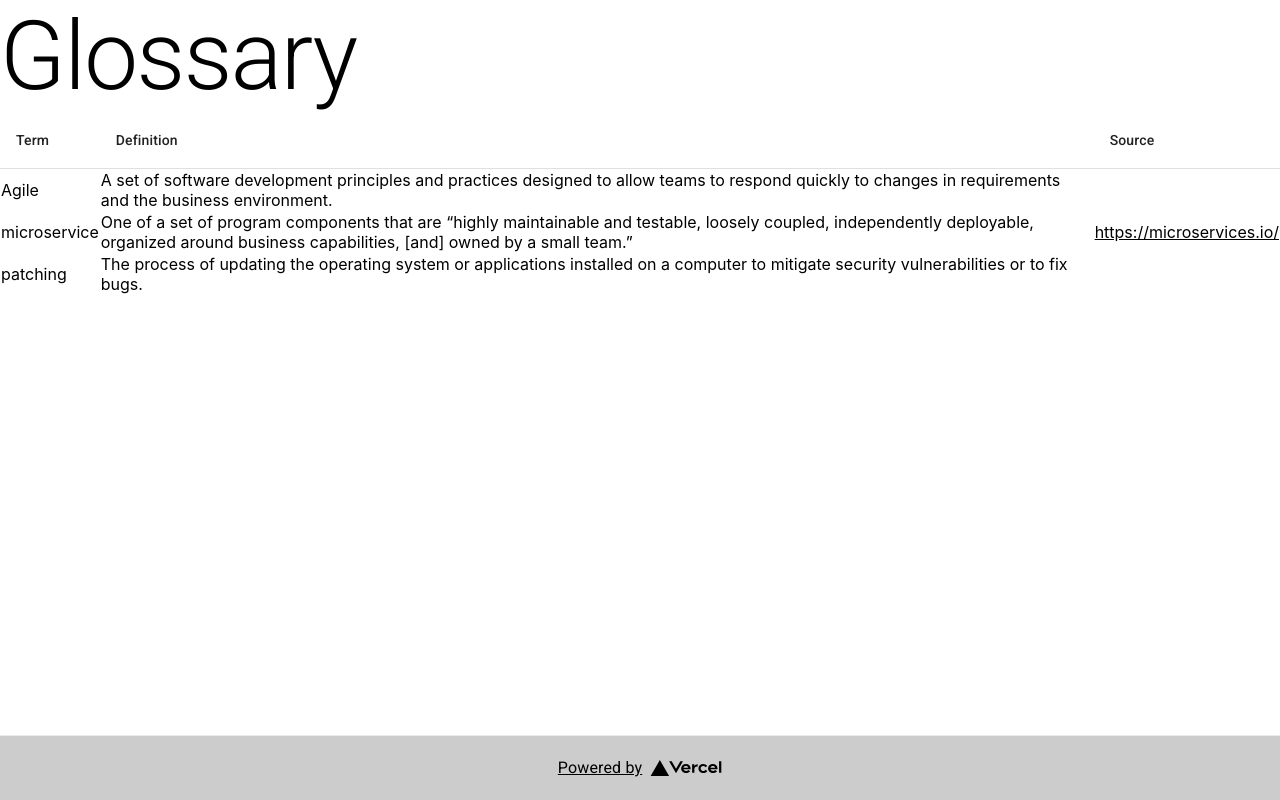
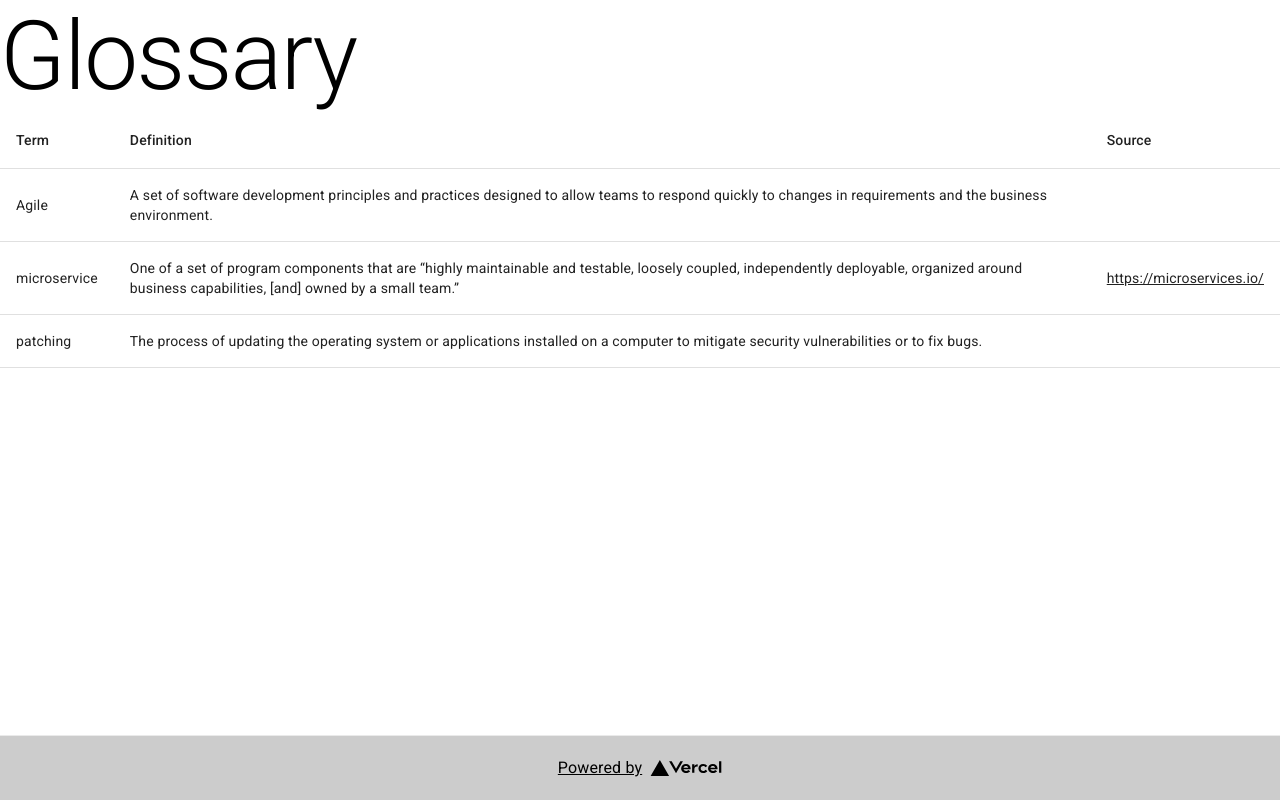
Before and after one commit to lgolding/glossary-next, a Next.js app: page /glossary in a window 1280 px wide. Built offline with nearby package versions, Linux system fonts and the light colour scheme.

Commit message:
Use MUI elements for GlossaryTableRow.

```diff
--- a/components/GlossaryTableRow.tsx
+++ b/components/GlossaryTableRow.tsx
@@ -1,6 +1,8 @@
 import { FC } from "react";
 import GlossaryEntry from "../models/GlossaryEntry";
 import GlossaryRowData from "../models/GlossaryRowData";
+import TableRow from "@mui/material/TableRow";
+import TableCell from "@mui/material/TableCell";
 
 type GlossaryTableRowProps = {
   entry: GlossaryEntry;
@@ -9,18 +11,18 @@ type GlossaryTableRowProps = {
 const GlossaryTableRow: FC<GlossaryTableRowProps> = ({ entry }) => {
   const rowData = new GlossaryRowData(entry);
   return (
-    <tr>
-      <td>
+    <TableRow>
+      <TableCell>
         <a id={rowData.term}></a>
         {rowData.term}
-      </td>
-      <td>{rowData.definition}</td>
-      <td>
+      </TableCell>
+      <TableCell>{rowData.definition}</TableCell>
+      <TableCell>
         {rowData.sourceLink && (
           <a href={rowData.sourceLink}>{rowData.sourceLink}</a>
         )}
-      </td>
-    </tr>
+      </TableCell>
+    </TableRow>
   );
 };
 
```
